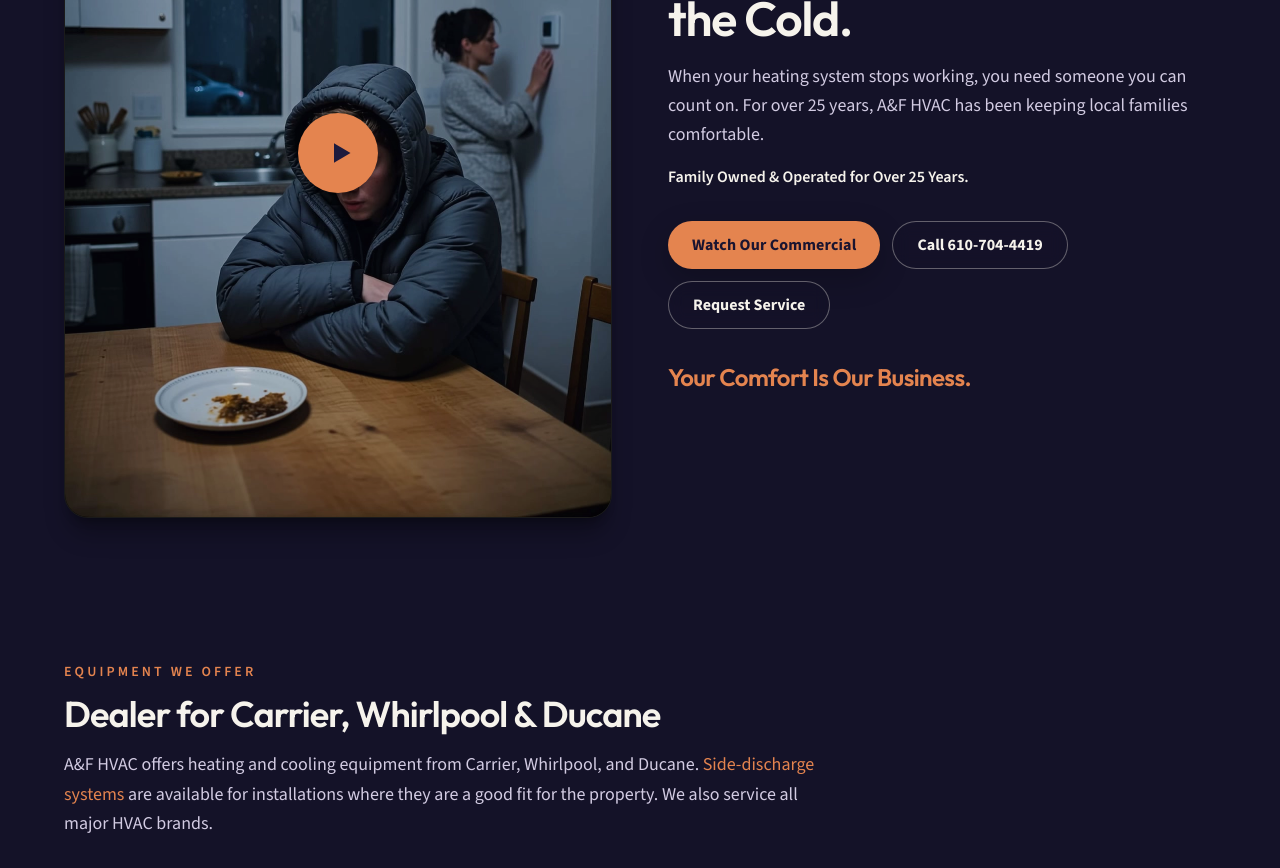
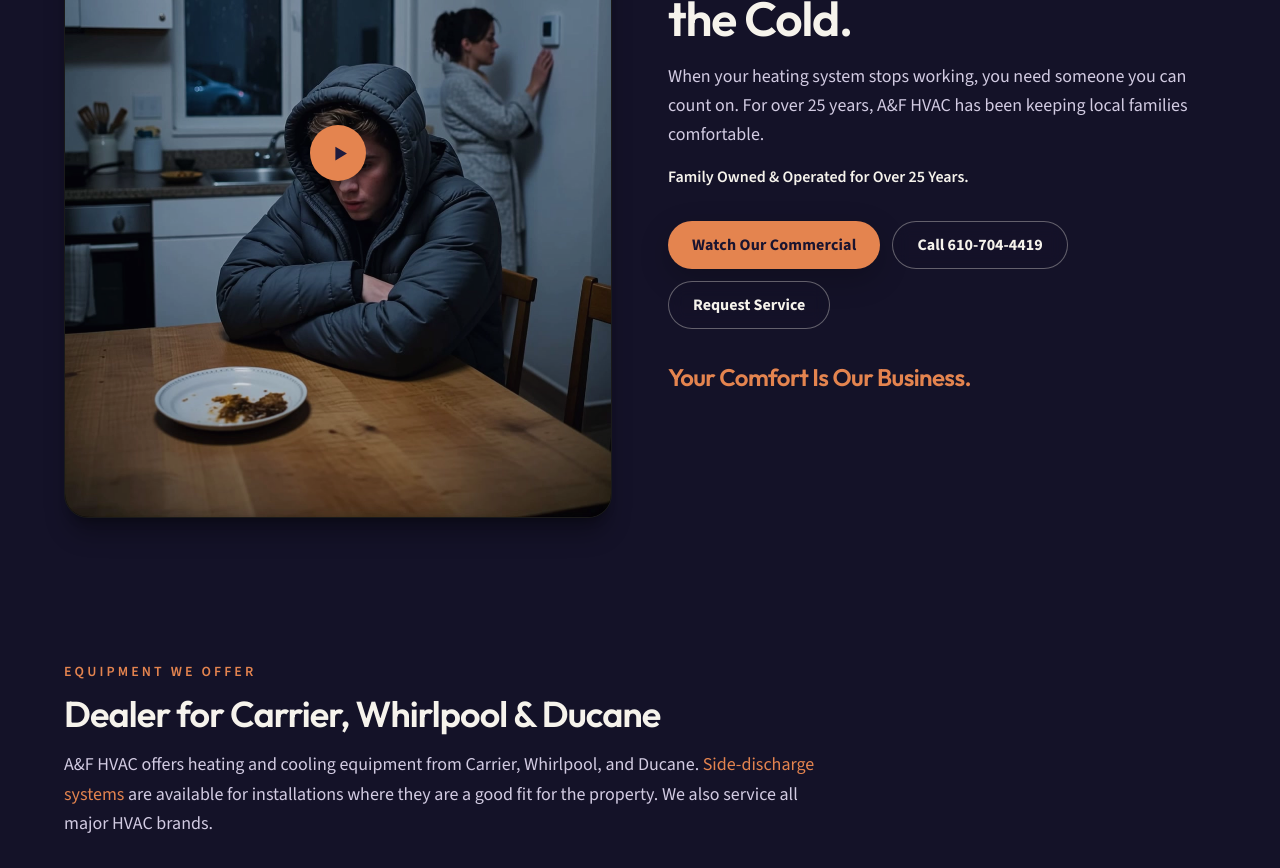
Before and after one commit to wcook101/af-hvac-demo, a Next.js app: page / in a window 1280 px wide. Shown: the part 1240-2108 px from the top of the page. Built offline with nearby package versions, Linux system fonts and the light colour scheme.

Commit message:
Make the commercial play button slightly smaller.
The circle and triangle are 30 percent smaller so the thumbnail stays easier to see, while the control remains centered and large enough to tap.

Co-authored-by: Cursor <cursoragent@cursor.com>

```diff
--- a/src/components/CommercialFeature.tsx
+++ b/src/components/CommercialFeature.tsx
@@ -58,8 +58,8 @@ export function CommercialFeature() {
                 className="absolute inset-0 flex items-center justify-center bg-navy-deep/15"
                 aria-label="Play the A&F HVAC commercial"
               >
-                <span className="flex h-20 w-20 items-center justify-center rounded-full bg-copper text-navy shadow-xl shadow-black/40 transition hover:bg-[#f09a68]">
-                  <svg viewBox="0 0 24 24" aria-hidden="true" className="ml-1 h-9 w-9 fill-current">
+                <span className="flex h-14 w-14 items-center justify-center rounded-full bg-copper text-navy shadow-xl shadow-black/40 transition hover:bg-[#f09a68]">
+                  <svg viewBox="0 0 24 24" aria-hidden="true" className="ml-[0.175rem] h-[1.575rem] w-[1.575rem] fill-current">
                     <path d="M8 5.5v13l11-6.5-11-6.5z" />
                   </svg>
                 </span>
```
